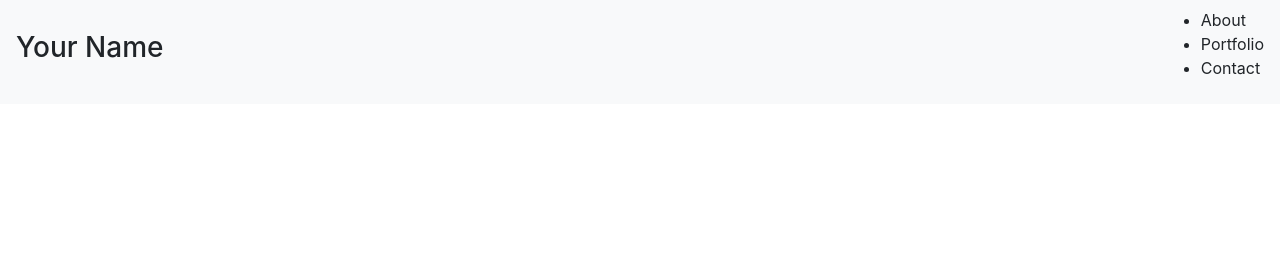
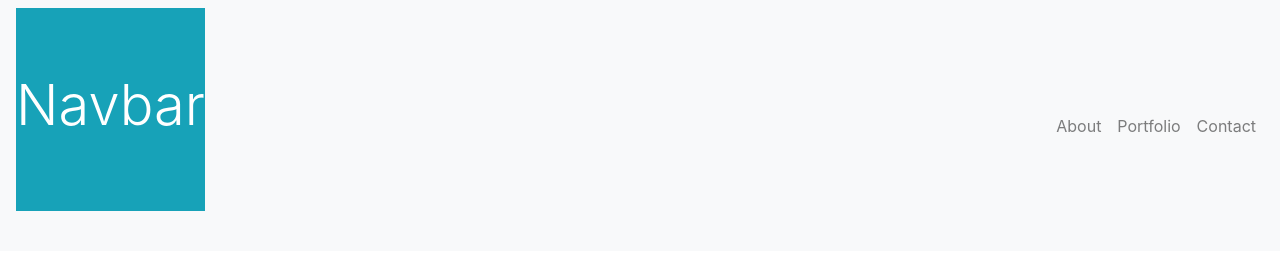
Before and after one commit to TrentSchneider/Homework2, a plain HTML site: page index.html in a window 1280 px wide. Drawn offline with nearby package versions, Linux system fonts and the light colour scheme.

Commit message:
Began edits to navbar with initial formatting.

```diff
--- a/index.html
+++ b/index.html
@@ -12,14 +12,19 @@
 			crossorigin="anonymous"
 		/>
 	</head>
-  <body>
-    <nav class="navbar navbar-light bg-light">
-      <h3>Your Name</h3>
-      <ul>
-        <li>About</li>
-        <li>Portfolio</li>
-        <li>Contact</li>
-      </ul>
+	<nav class="navbar navbar-expand-lg navbar-light bg-light">
+		<div class="jumbotron jumbotron-fluid bg-info text-white">
+			<h1 class="display-4">Navbar</h1>
+		</div>
+		<div
+			class="collapse navbar-collapse nav justify-content-end"
+			id="navbarNavAltMarkup"
+		>
+			<div class="navbar-nav">
+				<a class="nav-item nav-link" href="#">About</a>
+				<a class="nav-item nav-link" href="#">Portfolio</a>
+				<a class="nav-item nav-link" href="#">Contact</a>
+			</div>
+		</div>
 	</nav>
-  </body>
 </html>
```
Lines whose indentation alone changed are shown as unchanged.
